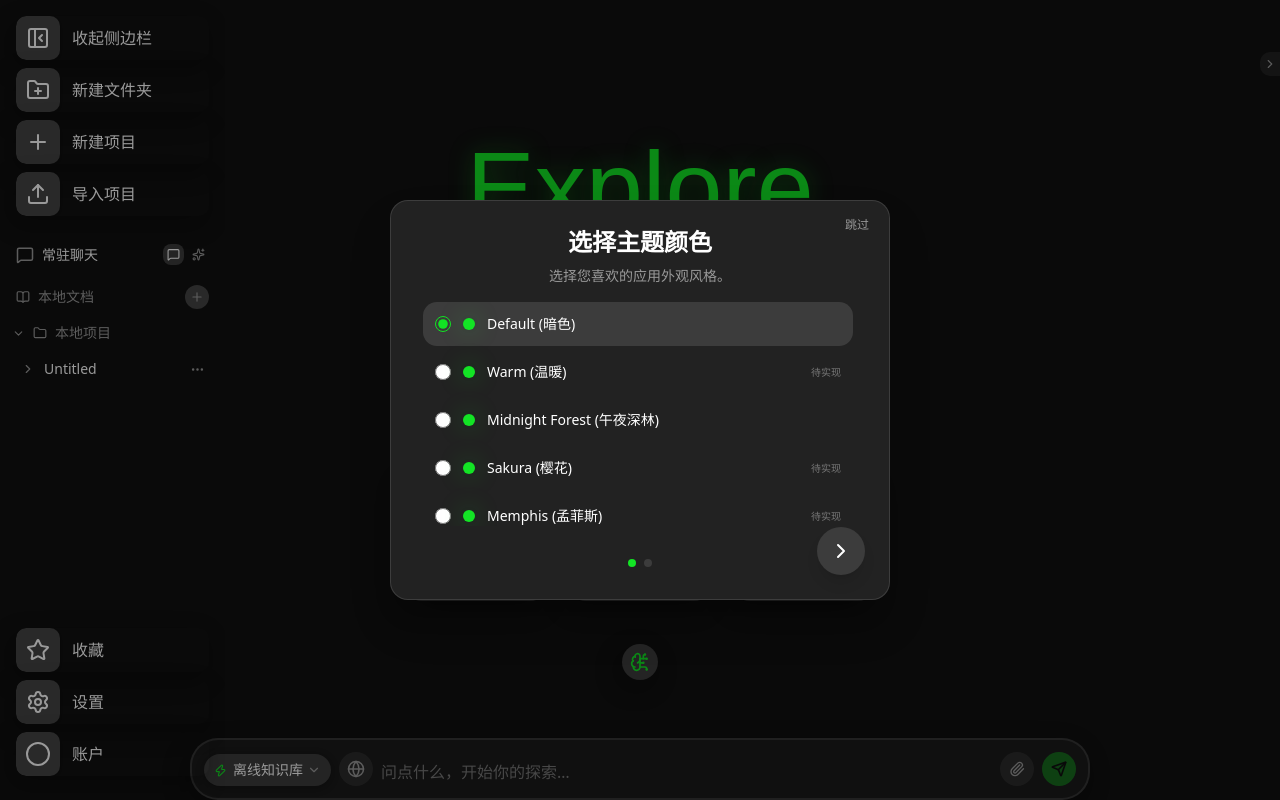
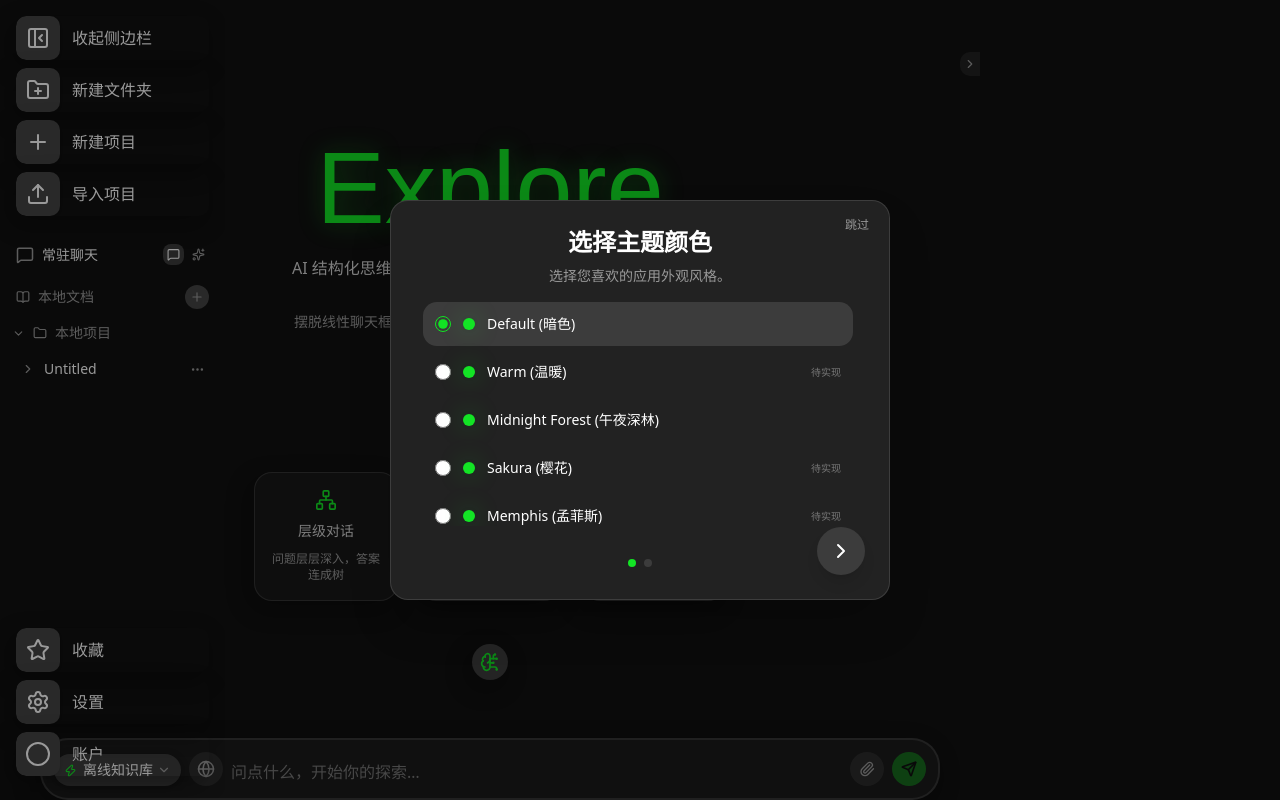
Before and after one commit to origin0722/Origin-Explore, a Next.js app: page / in a window 1280 px wide. Built offline with nearby package versions, Linux system fonts and the light colour scheme; a web font is replaced by a local one.

Commit message:
卡片树移入对话框与思维宇宙之间的独立区域（对话区恢复全宽、子卡片不再遮挡）；树箭头换为lucide图标

```diff
--- a/src/components/sites/ai-explore-poker-820d0558/chat-card.tsx
+++ b/src/components/sites/ai-explore-poker-820d0558/chat-card.tsx
@@ -21,7 +21,7 @@ import {
   X,
 } from "lucide-react";
 import { useApp, streamOpenAICompatible } from "./app-context";
-import { explorationChains, TurnGraphPanel, type ExploreEntry } from "./turn-graph";
+import { explorationChains, type ExploreEntry } from "./turn-graph";
 import { findTerm, generateReply, GLOSSARY } from "@/lib/sites/ai-explore-poker-820d0558/mock";
 import type { Message, TermNode } from "@/types/sites/ai-explore-poker-820d0558";
 
@@ -794,9 +794,7 @@ export function ChatCard() {
             {/* ---------- scrollable turn list ---------- */}
             <div
               ref={scrollRef}
-              className={`absolute inset-0 overflow-y-auto scrollbar-card-std pt-[52px] pl-4 pb-6 pr-4 ${
-                turns.length > 0 ? "lg:pr-[296px]" : ""
-              }`}
+              className="absolute inset-0 overflow-y-auto scrollbar-card-std pt-[52px] pl-4 pb-6 pr-4"
             >
               {turns.length === 0 ? (
                 <div className="flex h-full flex-col items-center justify-center gap-12 -translate-y-[30px]">
@@ -1018,15 +1016,7 @@ export function ChatCard() {
               </>
             )}
 
-            {/* ---------- 轮次导航卡片树（无框架，居中偏下浮在页面背景上） ---------- */}
-            {!minimized && turns.length > 0 && (
-              <div
-                className="hidden lg:block absolute right-0 top-[55%] -translate-y-1/2 w-[280px] max-h-[62%] overflow-y-auto overflow-x-hidden z-[14]"
-                title="轮次导航图：点击跳转 · 右键切换已读/未读"
-              >
-                <TurnGraphPanel />
-              </div>
-            )}
+            {/* 轮次导航卡片树已移至 shell 右侧独立区域（对话框与思维宇宙之间） */}
           </>
         )}
       </div>
--- a/src/components/sites/ai-explore-poker-820d0558/shell.tsx
+++ b/src/components/sites/ai-explore-poker-820d0558/shell.tsx
@@ -17,6 +17,7 @@ import { useApp } from "./app-context";
 import { Sidebar } from "./sidebar";
 import { ChatCard } from "./chat-card";
 import { WelcomeView } from "./welcome-view";
+import { TurnGraphPanel } from "./turn-graph";
 import { InputArea } from "./input-area";
 import { MindscapePanel } from "./mindscape-panel";
 import { DocLibrary, DocReader } from "./doc-reader";
@@ -90,8 +91,9 @@ export function AppShell() {
       )}
 
       {/* ---- Main column ---- */}
-      <main className="relative flex-1 overflow-hidden">
-
+      <main className="relative flex-1 overflow-hidden flex">
+        {/* 对话区（flex-1；聊天卡片在其内居中，最大 990px） */}
+        <div className="relative z-10 flex h-full min-w-0 flex-1 flex-col">
           {/* Mobile hamburger — opens the sidebar drawer */}
           <button
             type="button"
@@ -102,9 +104,7 @@ export function AppShell() {
             <Menu size={18} />
           </button>
 
-        {/* Main canvas column: content area (flex-1, 806px at 900px viewport)
-            + bottom input bar, so welcome/card center on y≈403 like the
-            original; horizontal center x=720 via max-w-[990px]. */}
+          {/* Main canvas column: content area + bottom input bar */}
           <div className="relative z-10 flex h-full flex-col">
             <div className="mx-auto min-h-0 w-full max-w-[990px] flex-1">
               {content}
@@ -154,6 +154,17 @@ export function AppShell() {
           <div className="pointer-events-none absolute inset-x-0 bottom-1 z-0 select-none text-center text-xs text-text-quaternary">
             沪ICP备2025147118号 · 沪公网安备31010102008430号
           </div>
+        </div>
+
+        {/* Desktop: 轮次导航卡片树 —— 对话框与思维宇宙之间的独立区域 */}
+        <div className="relative z-10 hidden w-[300px] shrink-0 flex-col lg:flex">
+          <div
+            className="my-auto max-h-[62%] overflow-y-auto overflow-x-hidden pt-[8vh]"
+            title="轮次导航图：点击跳转 · 右键切换已读/未读"
+          >
+            <TurnGraphPanel />
+          </div>
+        </div>
       </main>
 
       {/* ---- Fullscreen 3D mind universe (covers everything) ---- */}
--- a/src/components/sites/ai-explore-poker-820d0558/turn-graph.tsx
+++ b/src/components/sites/ai-explore-poker-820d0558/turn-graph.tsx
@@ -9,7 +9,7 @@
  *  - 点击轮次跳转、点击卡片重开卡片、右键轮次切换未读。
  */
 import { useMemo } from "react";
-import { Star } from "lucide-react";
+import { ArrowDown, ArrowRight, ArrowUpRight, Star, type LucideIcon } from "lucide-react";
 import type { Turn } from "@/types/sites/ai-explore-poker-820d0558";
 import { useApp } from "./app-context";
 
@@ -41,7 +41,12 @@ export function explorationChains(explored: ExploreEntry[]): ExploreEntry[][] {
   return chains;
 }
 
-const KIND_EMOJI: Record<string, string> = { child: "↗️", related: "➡️", branch: "⬇️" };
+/** 卡片类型图标（子 ↗ / 关联 → / 分支 ↓） */
+const KIND_ICON: Record<TermKindLike, LucideIcon> = {
+  child: ArrowUpRight,
+  related: ArrowRight,
+  branch: ArrowDown,
+};
 
 /* ------------------------------------------------------------------ */
 /* 树构建                                                               */
@@ -86,6 +91,11 @@ function buildRows(turns: Turn[]): TreeRow[] {
 /* 组件                                                                 */
 /* ------------------------------------------------------------------ */
 
+function CardKindIcon({ kind }: { kind: TermKindLike }) {
+  const Icon = KIND_ICON[kind];
+  return <Icon size={11} strokeWidth={2.4} className="shrink-0 text-brand/80" />;
+}
+
 interface TurnTreeProps {
   turns: Turn[];
   onJump(id: string): void;
@@ -122,9 +132,7 @@ export function TurnGraph({ turns, onJump, onToggleUnread, onOpenCard }: TurnTre
               }`}
             />
             {row.turn.parentTurnId && (
-              <span className="shrink-0 text-[10px] text-brand/80" aria-label="分支轮次">
-                ⬇️
-              </span>
+              <ArrowDown size={11} className="shrink-0 text-brand/80" aria-label="分支轮次" />
             )}
             <span className="min-w-0 flex-1 truncate text-xs text-text-secondary group-hover:text-primary">
               {row.turn.title}
@@ -147,7 +155,7 @@ export function TurnGraph({ turns, onJump, onToggleUnread, onOpenCard }: TurnTre
               marginLeft: 9,
             }}
           >
-            <span className="shrink-0 text-[10px]">{KIND_EMOJI[row.card!.kind]}</span>
+            <CardKindIcon kind={row.card!.kind} />
             <span className="min-w-0 flex-1 truncate text-xs text-brand/85">{row.card!.term}</span>
           </div>
         )
```
Also changed, not shown: qa-out/termstack-check.png, 1 other file (tests, documents, lock files or other folders). Lines whose indentation alone changed are shown as unchanged.
